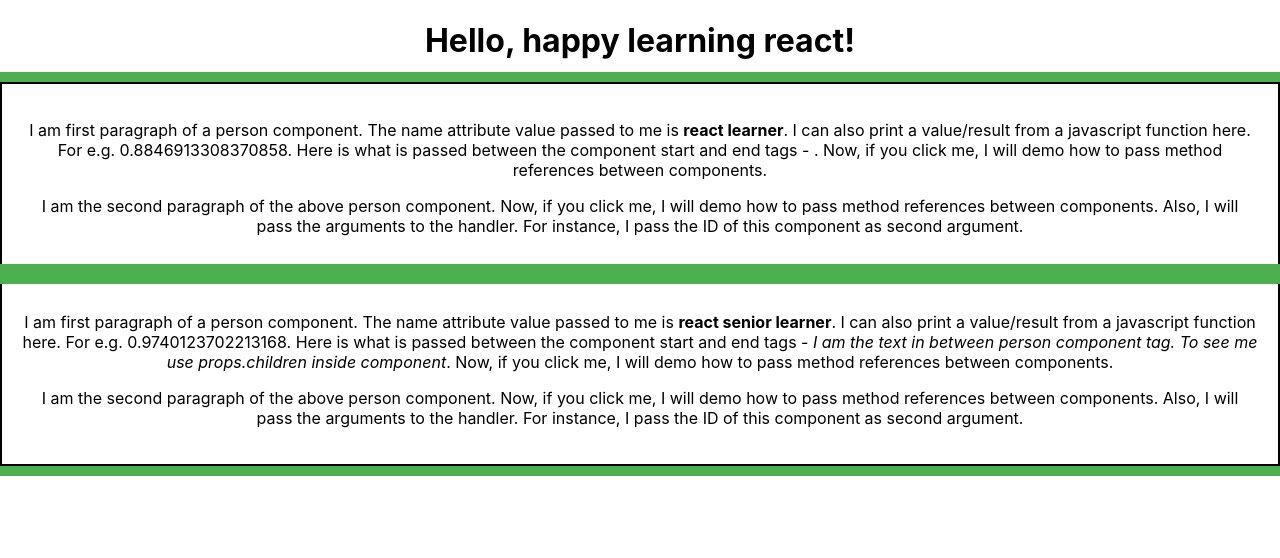
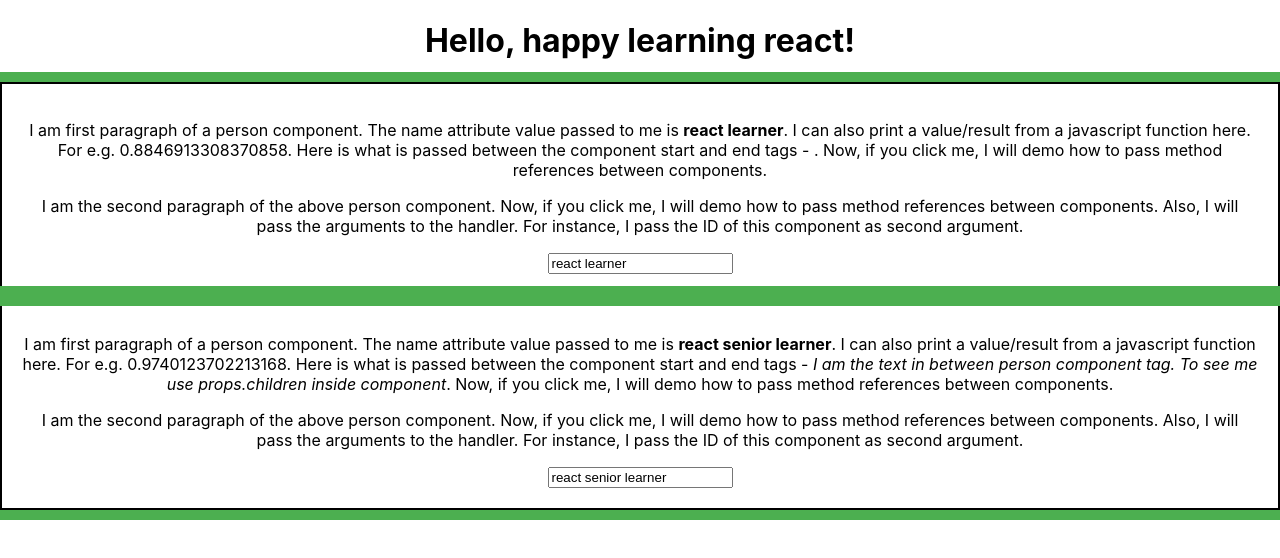
Before and after one commit to toneeraj/learn-react-app, a React (Create React App) app: page / in a window 1280 px wide. Shown: the top 558 px of the page. Built offline with nearby package versions, Linux system fonts and the light colour scheme.

Commit message:
two way binding and event handling

```diff
--- a/src/App.js
+++ b/src/App.js
@@ -21,6 +21,25 @@ class App extends Component {
     }
   }
 
+  nameChangeHandler = (event, personId) => {
+
+    //Get the index/id in the array which need to be updated
+    const personIndex = this.state.Persons.findIndex(
+      p => {return p.id === personId });
+
+    //Get the object at that location from the state.
+    const person  = {...this.state.Persons[personIndex]}
+    person.name = event.target.value;
+
+    //replace this object in the state with the existing one.
+    const persons = [...this.state.Persons];
+    persons[personIndex] = person;
+
+    this.setState( {Persons : persons} );
+
+    console.log (event.target.value + ' ' + personIndex);
+  }
+
   render() {
     return (
       <div className="App">
@@ -35,7 +54,9 @@ class App extends Component {
                         click={this.stateChangeHandler}
                         //passing method by reference. This also passes two args which will get accessed in handler method.
                         //a random string is the first arg and the person component ID attribute is the second arg.
-                        clickWithArg={this.stateChangeHandler.bind(this, 'I am the first arg', p.id)}>
+                        clickWithArg={this.stateChangeHandler.bind(this, 'I am the first arg', p.id)}
+                        //using anonymous function and not binding here
+                        change={(event) => this.nameChangeHandler(event, p.id)}>
                       {p.text}</Person>
             }
             return null;
--- a/src/Person/Person.js
+++ b/src/Person/Person.js
@@ -20,7 +20,12 @@ const person = (props) => {
          I can also print a value/result from a javascript function here. For e.g. {Math.random()}.
          Here is what is passed between the component start and end tags - <em>{props.children}</em>. Now, if you click me, I will demo how to pass method references between components.</p>
 
-         <p onClick = {props.clickWithArg}>I am the second paragraph of the above person component. Now, if you click me, I will demo how to pass method references between components. Also, I will pass the arguments to the handler. For instance, I pass the ID of this component as second argument.</p>
+         <p onClick = {props.clickWithArg}>I am the second paragraph of the above person component.
+         Now, if you click me, I will demo how to pass method references between components.
+         Also, I will pass the arguments to the handler.
+         For instance, I pass the ID of this component as second argument.</p>
+
+         <input type="text" onChange = {props.change} value = {props.name} />
     </div>
     );
 }
```
Also changed, not shown: 1 other file (tests, documents, lock files or other folders).
